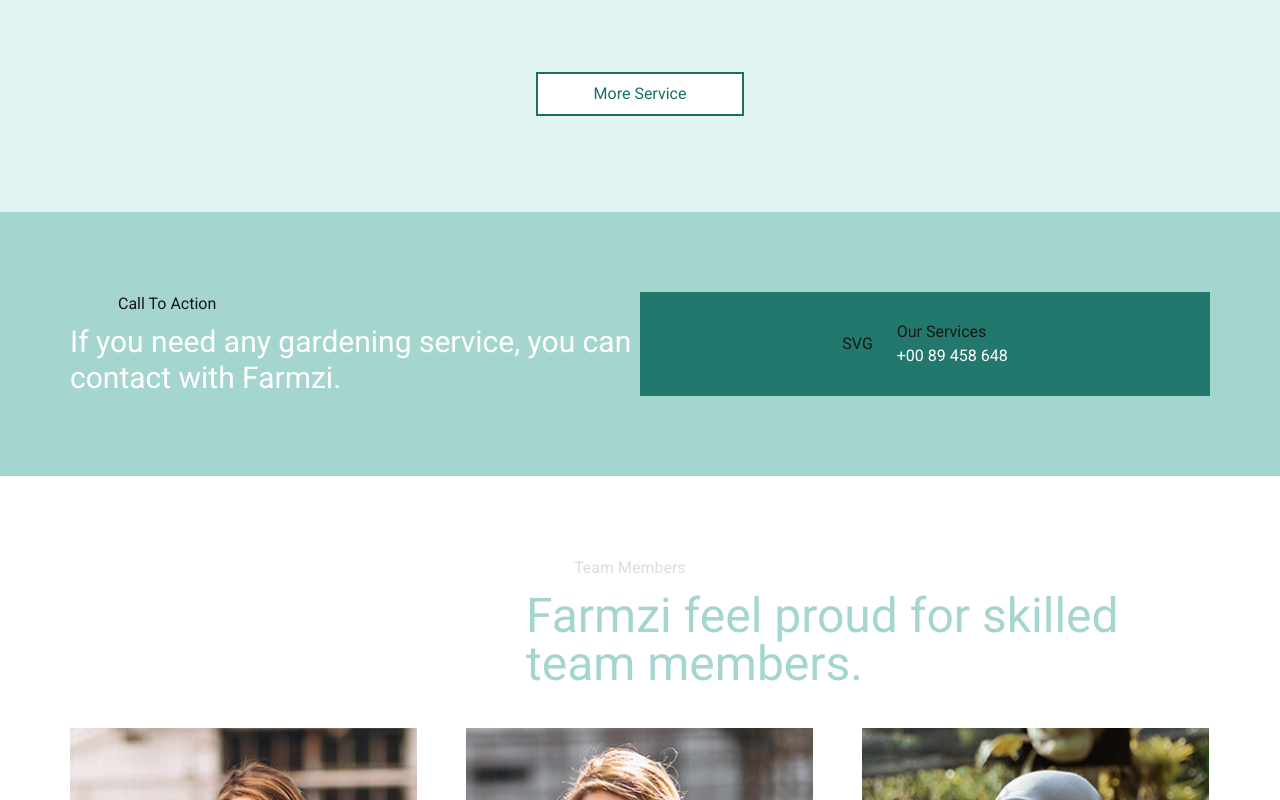
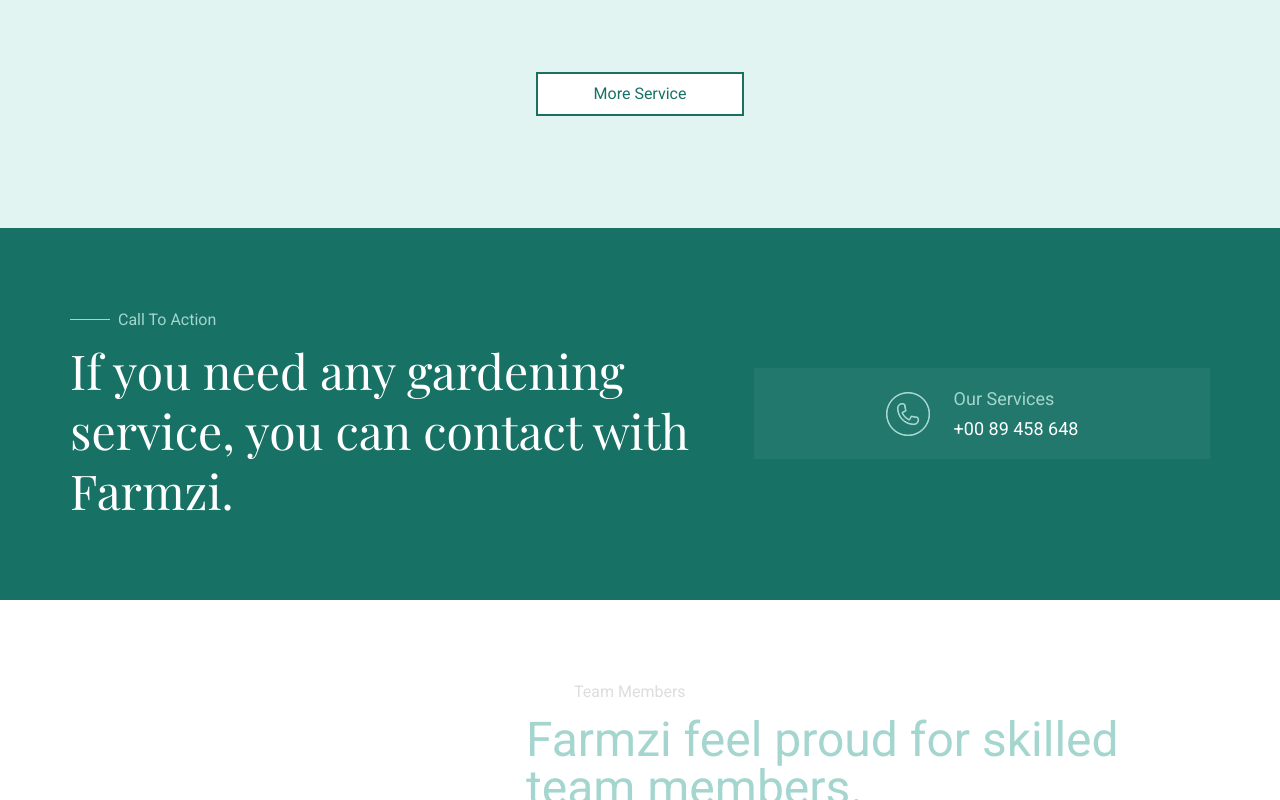
Before and after one commit to theCapnCoder/1_low_farmzi, a Next.js app: page / in a window 1280 px wide. Shown: the part 3006-3806 px from the top of the page. Built offline with nearby package versions, Linux system fonts and the light colour scheme.

Commit message:
fix: Call markUp

```diff
--- a/src/app/_containers/call.tsx
+++ b/src/app/_containers/call.tsx
@@ -1,25 +1,31 @@
 import { Container } from "../_components/container";
 import { LineText } from "../_components/line-text";
+import Phone from "../../../public/images/phone.png";
+import Image from "next/image";
 
 export default function Call() {
   return (
-    <section className="bg-green_light py-20">
+    <section className="bg-green_dark py-20">
       <Container>
-        <div className="grid grid-cols-[1fr_1fr]">
+        <div className="grid grid-cols-[60%_40%] items-center">
           <div>
-            <LineText className="mb-2">
-              <h5 className="text-white_light">Call To Action</h5>
+            <LineText green className="mb-2">
+              <h5 className="text-green_light">Call To Action</h5>
             </LineText>
-            <h3 className="text-3xl text-white">
+            <h3 className="font-playfair_display text-5xl leading-tight text-white">
               If you need any gardening service, you can contact with Farmzi.
             </h3>
           </div>
 
-          <div className="bg-green_medium flex items-center justify-center gap-6">
-            <div className="text-white_light">SVG</div>
+          <div className="flex items-center justify-center gap-6 p-4 bg-green_medium">
+            <Image src={Phone} alt="call" />
             <div>
-              <h5 className="text-white_light">Our Services</h5>
-              <h5 className="text-white">+00 89 458 648</h5>
+              <h5 className="text-lg leading-relaxed text-green_light">
+                Our Services
+              </h5>
+              <h5 className="text-lg leading-relaxed text-white">
+                +00 89 458 648
+              </h5>
             </div>
           </div>
         </div>
--- a/src/app/_containers/service.tsx
+++ b/src/app/_containers/service.tsx
@@ -21,7 +21,7 @@ const cards = [
 
 export default function Service() {
   return (
-    <section className="bg-green_ultra_light py-24">
+    <section className="bg-green_ultra_light pt-24 pb-28">
       <Container>
         <LineText gray className="mb-4">
           <h5 className="text-gray_dark">Our Services</h5>
```
